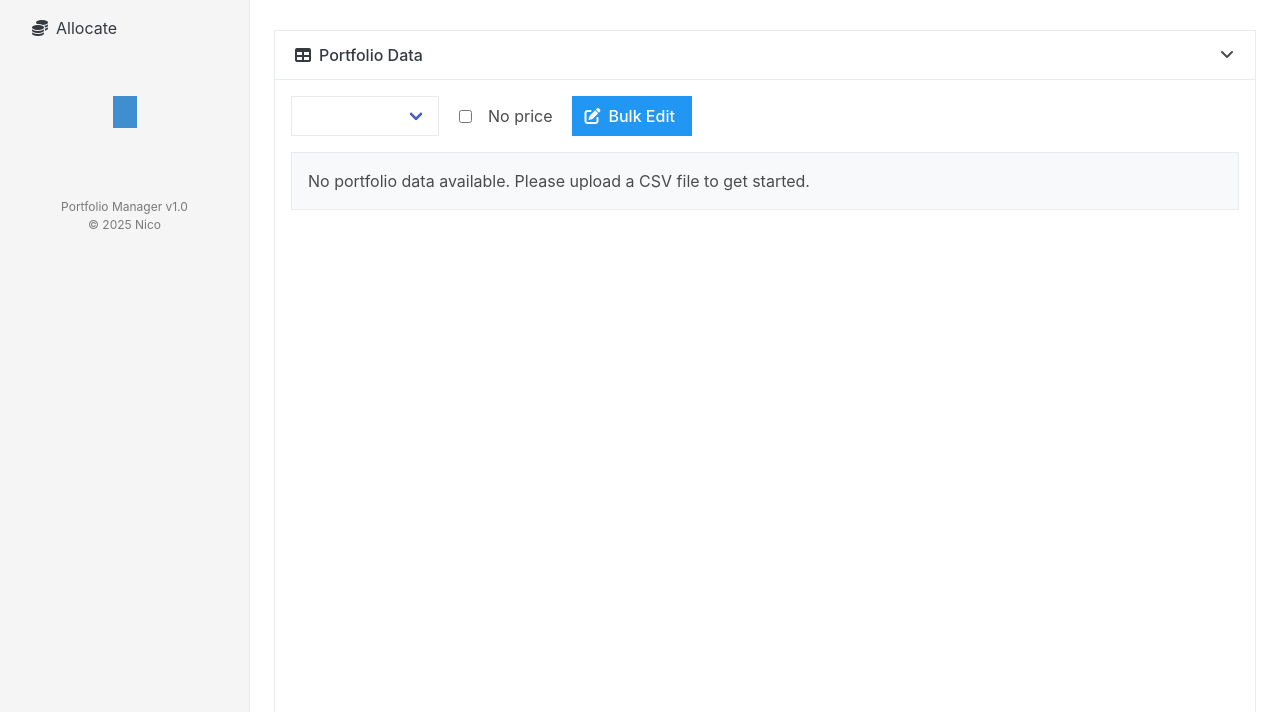
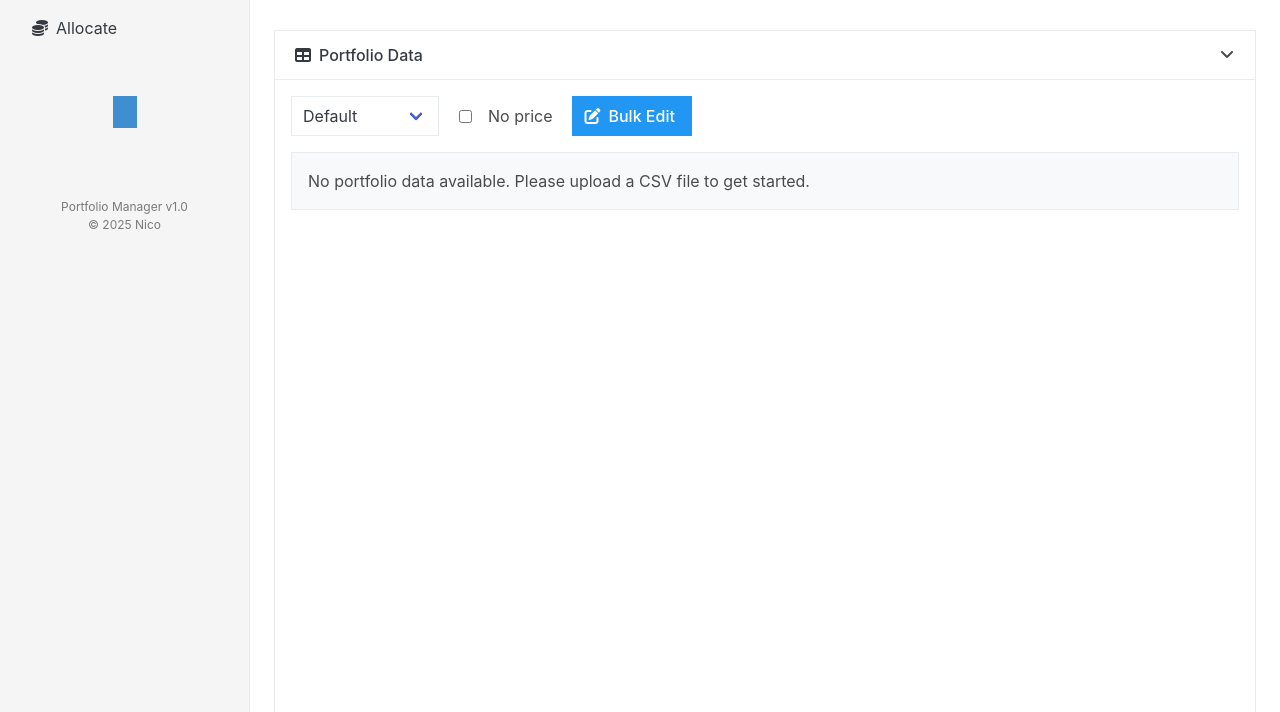
Before and after one commit to icon3333/portfolio_rebalancer, a Flask app: page /portfolio/enrich in a window 1280 px wide. Shown: the part 408-1120 px from the top of the page. Run offline with Flask 3, Linux system fonts and the light colour scheme; the visitor is signed in with stand-in values (Sample User, id 1); data comes from the database, SQL or seed files in the repository; data that the repository does not hold is empty; some libraries are stand-ins or nearby versions.

Commit message:
fixed portfolio dropdown in table

```diff
--- a/app/routes/portfolio_routes.py
+++ b/app/routes/portfolio_routes.py
@@ -189,10 +189,8 @@ def get_portfolios_api():
         # Convert set to list and sort alphabetically
         names = sorted(portfolio_names)
 
-        # Always include 'Default' in the portfolio options
-        if 'Default' not in names:
-            names.append('Default')
-            logger.info("Added 'Default' portfolio to the response")
+        # Don't hardcode any portfolio names - only use what's in the database
+        logger.info("Using only portfolio names from the database")
 
         logger.info(f"Combined portfolio names: {names}")
 
--- a/templates/components/enrich_components.html
+++ b/templates/components/enrich_components.html
@@ -365,8 +365,11 @@
                             <div class="select">
                                 <select id="filter-portfolio" v-model="selectedPortfolio">
                                     <option value="">All Portfolios</option>
+                                    <option value="-">Default</option>
                                     {% for portfolio in portfolios %}
-                                        <option value="{{ portfolio }}">{{ portfolio }}</option>
+                                        {% if portfolio != 'Default' %}
+                                            <option value="{{ portfolio }}">{{ portfolio }}</option>
+                                        {% endif %}
                                     {% endfor %}
                                 </select>
                             </div>
@@ -483,9 +486,12 @@
                                             <div class="select is-small">
                                                 <select v-model="item.portfolio"
                                                         @change="debouncedSavePortfolioChange(item)">
+                                                    <!-- Special handling for the default portfolio value '-' -->
                                                     <option value="-">Default</option>
                                                     {% for portfolio in portfolios %}
-                                                        <option value="{{ portfolio }}">{{ portfolio }}</option>
+                                                        {% if portfolio != 'Default' %}
+                                                            <option value="{{ portfolio }}">{{ portfolio }}</option>
+                                                        {% endif %}
                                                     {% endfor %}
                                                 </select>
                                             </div>
```
